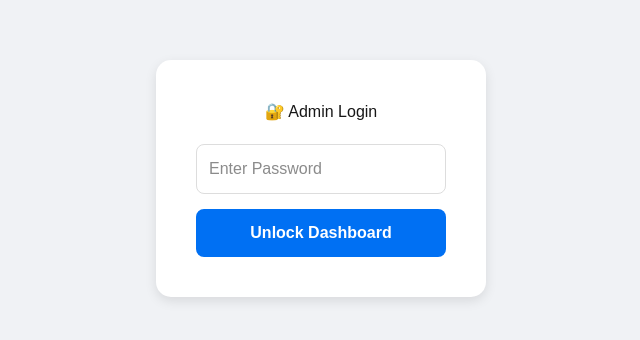
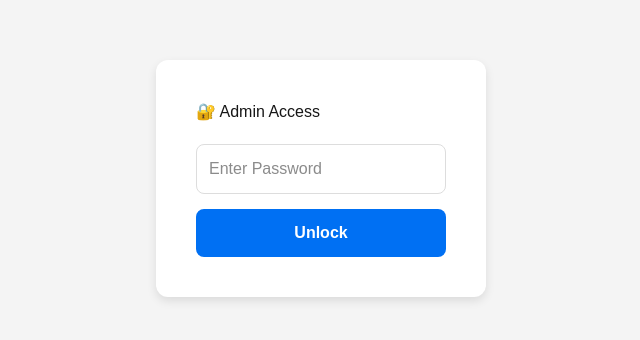
Before and after one commit to Msh891/real-estate-app, a Next.js app: page /admin-gate in a window 1280 px wide. Shown: the part 222-562 px from the top of the page, without its empty margins (319-959 px from the left). Built offline with nearby package versions, Linux system fonts and the light colour scheme.

Commit message:
fixed admin login reset

```diff
--- a/app/admin-gate/page.tsx
+++ b/app/admin-gate/page.tsx
@@ -6,10 +6,12 @@ export default function AdminGate() {
   const [password, setPassword] = useState('');
   const router = useRouter();
 
-  const handleUnlock = () => {
-    // Change "Egypt2025" to your actual desired password
+  const handleUnlock = (e: React.FormEvent) => {
+    // TRUTH: This line below is the most important. It stops the page from resetting.
+    e.preventDefault();
+
     if (password === "Egypt2025") {
-      localStorage.setItem('adminKey', 'granted');
+      localStorage.setItem('adminKey', 'true');
       router.push('/ops');
     } else {
       alert("Wrong password");
@@ -17,22 +19,22 @@ export default function AdminGate() {
   };
 
   return (
-    <div style={{ height: '100vh', display: 'flex', justifyContent: 'center', alignItems: 'center', backgroundColor: '#f0f2f5', fontFamily: 'sans-serif' }}>
-      <div style={{ background: 'white', padding: '40px', borderRadius: '15px', boxShadow: '0 4px 12px rgba(0,0,0,0.1)', textAlign: 'center' }}>
-        <h2 style={{ marginBottom: '20px' }}>🔐 Admin Login</h2>
+    <div style={{ height: '100vh', display: 'flex', justifyContent: 'center', alignItems: 'center', backgroundColor: '#f4f4f4', fontFamily: 'sans-serif' }}>
+      <form onSubmit={handleUnlock} style={{ background: 'white', padding: '40px', borderRadius: '12px', boxShadow: '0 4px 10px rgba(0,0,0,0.1)' }}>
+        <h2 style={{ marginBottom: '20px' }}>🔐 Admin Access</h2>
         <input
           type="password"
           placeholder="Enter Password"
-          style={{ padding: '12px', width: '250px', borderRadius: '8px', border: '1px solid #ddd', fontSize: '16px', display: 'block', marginBottom: '15px' }}
+          style={{ padding: '12px', width: '250px', borderRadius: '8px', border: '1px solid #ddd', display: 'block', marginBottom: '15px' }}
           onChange={(e) => setPassword(e.target.value)}
         />
         <button
-          onClick={handleUnlock}
+          type="submit"
           style={{ width: '100%', padding: '12px', background: '#0070f3', color: 'white', border: 'none', borderRadius: '8px', fontWeight: 'bold', cursor: 'pointer' }}
         >
-          Unlock Dashboard
+          Unlock
         </button>
-      </div>
+      </form>
     </div>
   );
 }
```
